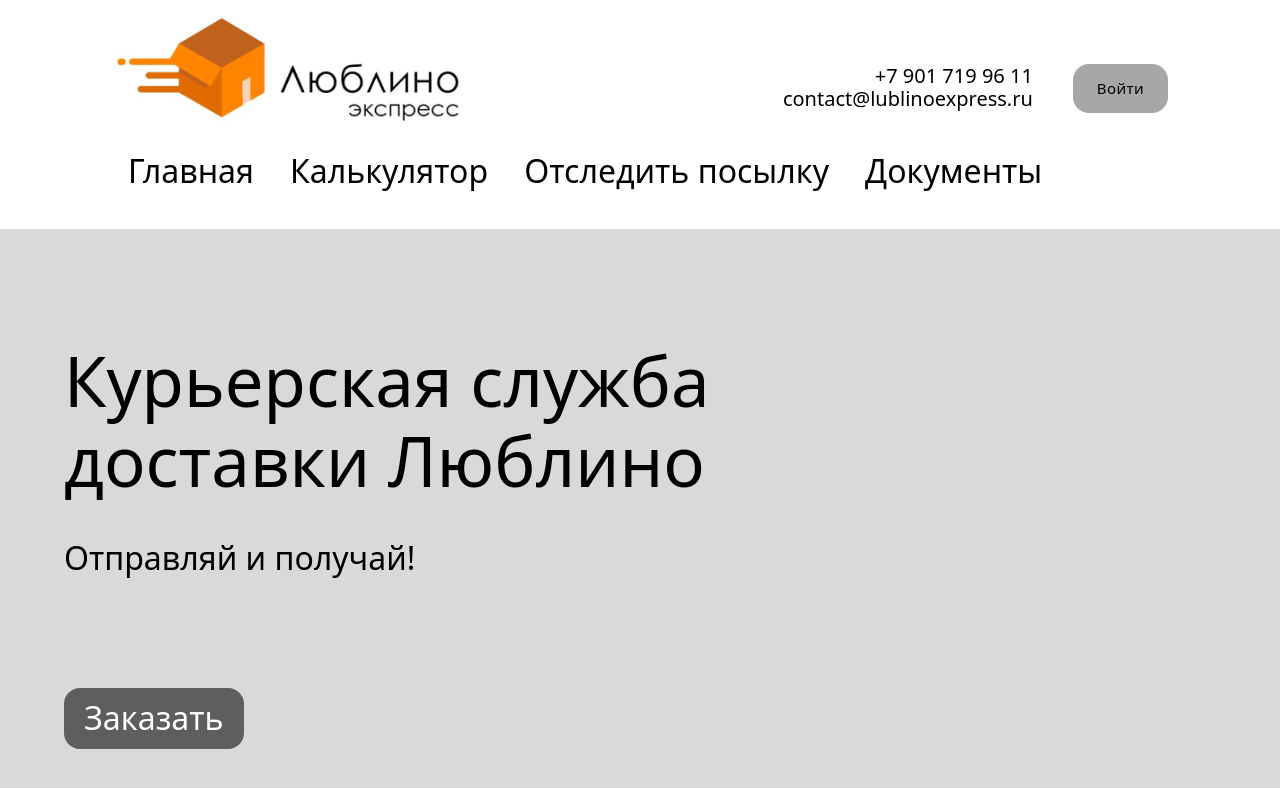
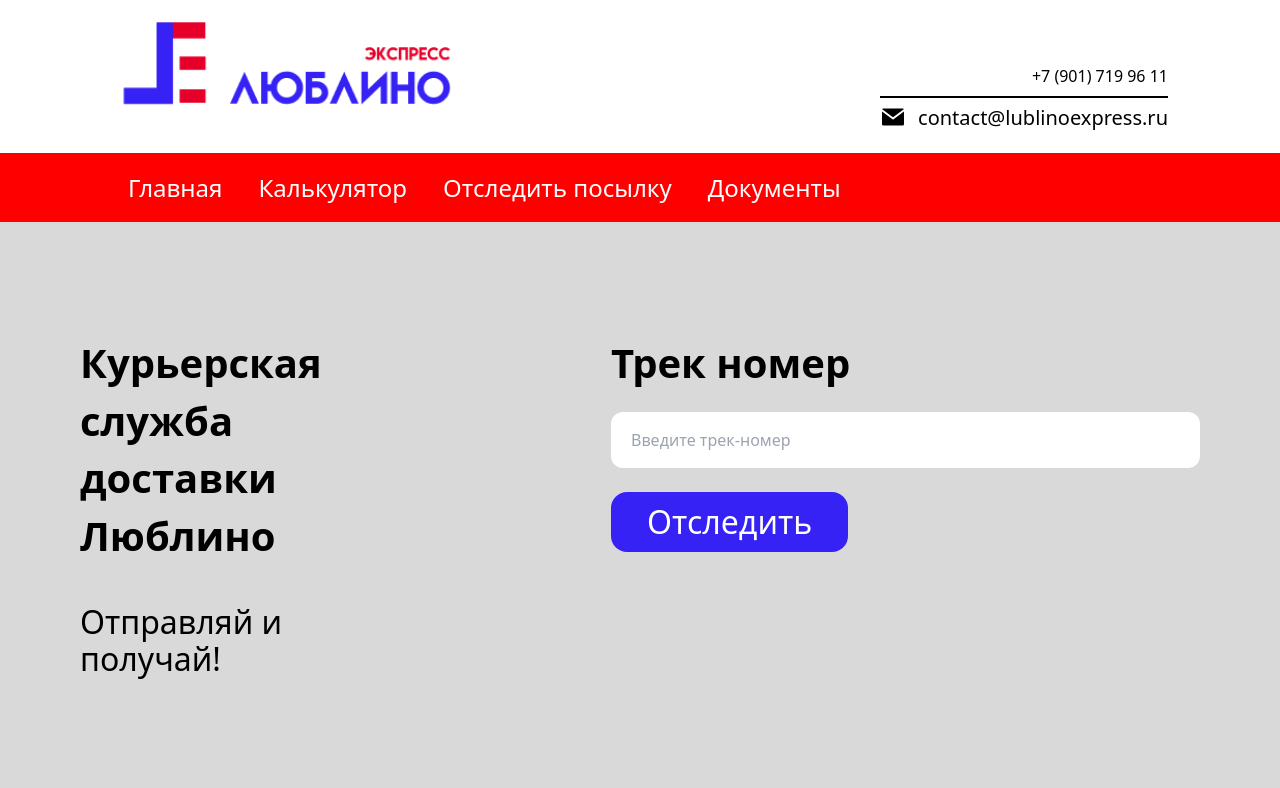
Before and after one commit to dmitrikosunovski/lublino, a Next.js app in the folder client/: page / in a window 1280 px wide. Shown: the top 788 px of the page. Built offline with nearby package versions, Linux system fonts and the light colour scheme.

Commit message:
visual-fix

```diff
--- a/client/src/Components/FirstScreen/FirstScreen.module.scss
+++ b/client/src/Components/FirstScreen/FirstScreen.module.scss
@@ -1,14 +1,45 @@
 .container {
-    @apply pt-28 pl-16 pb-[200px];
+    @apply pt-28 px-20 pb-[200px];
     background-color: #D9D9D9;
 }
+
 .title {
-    @apply text-6xl
+    @apply text-5xl;
+    font-style: normal;
+    font-weight: 600;
+    font-size: 40px;
+    line-height: 144%;
 }
+
 .subtitle {
     @apply text-2xl mt-10 mb-[112px]
 }
+
 .btn {
- @apply text-2xl text-white px-5 py-3 rounded-2xl border-0 mb-[100px];
- background-color: #5E5E5E;
+    @apply text-2xl text-white px-9 py-3 rounded-2xl border-0 mb-[100px];
+    background-color: #3622F5;
 }
+
+.block {
+    @apply flex;
+}
+
+.blockRight {
+    @apply flex flex-col justify-start pl-[218px];
+}
+
+.track {
+    font-style: normal;
+    font-weight: 600;
+    font-size: 40px;
+    line-height: 144%;
+    color: #000000;
+}
+
+.trackInput {
+    @apply mt-5;
+
+    input {
+        @apply w-[589px] h-[56px] rounded-xl mb-[24px] pl-5;
+    }
+}
--- a/client/src/Components/FirstScreen/FirstScreen.tsx
+++ b/client/src/Components/FirstScreen/FirstScreen.tsx
@@ -3,7 +3,8 @@
 export const FirstScreen = () => {
     return (
         <div className={styles.container}>
-            <div>
+            <div className={styles.block}>
+            <div className={styles.blockLeft}>
                 <div>
                 <div className={styles.title}>Курьерская служба</div>
                 <div className={styles.title}>доставки Люблино</div>
@@ -15,6 +16,14 @@
                     <button className={styles.btn}>Заказать</button>
                 </div>
             </div>
+            <div className={styles.blockRight}>
+            <div className={styles.track}>Трек номер</div>
+            <div className={styles.trackInput}><input type='text' placeholder='Введите трек-номер'/></div>
+            <div>
+                    <button className={styles.btn}>Отследить</button>
+                </div>
+            </div>
+            </div>
         </div>
     )
 }
--- a/client/src/Components/Header/Header.module.scss
+++ b/client/src/Components/Header/Header.module.scss
@@ -18,8 +18,16 @@
     @apply flex-col text-right
 }
 
-.conttext {
-    @apply text-lg
+.conttext1 {
+    @apply text-lg flex gap-x-3;
+
+    h2 {
+        font-family: 'Montserrat';
+        font-style: normal;
+        font-weight: 500;
+        font-size: 44px;
+        line-height: 29px;
+    }
 }
 
 .btn {
@@ -28,9 +36,21 @@
 }
 
 .lowHeader {
-    @apply mt-6 px-32 pb-10 flex justify-start gap-9
+    @apply mt-6 px-32 py-5 flex justify-start gap-9;
+    background-color: red;
+    color: white;
 }
 
 .lowHeaderText {
-    @apply text-2xl font-normal
+    @apply text-2xl font-normal;
+    font-style: normal;
+    font-weight: 500;
+    font-size: 24px;
+    line-height: 29px;
+    text-align: center;
 }
+
+.line {
+    @apply w-full h-[2px] my-[8px];
+    background-color: black;
+}
--- a/client/src/Components/Header/Header.tsx
+++ b/client/src/Components/Header/Header.tsx
@@ -1,3 +1,4 @@
+import { MailIcon } from '../Icons/MailIcon';
 import styles from './Header.module.scss';
 import Image from 'next/image'
 
@@ -17,11 +18,9 @@
             </div>
             <div className={styles.rightcont}>
                 <div className={styles.contacts}>
-                <div className={styles.conttext}>+7 901 719 96 11</div>
-                <div className={styles.conttext}>contact@lublinoexpress.ru</div>
-                </div>
-                <div>
-                    <button className={styles.btn}>Войти</button>
+                <div className={styles.conttext}><h2>+7 (901) 719 96 11</h2></div>
+                <div className={styles.line}></div>
+                <div className={styles.conttext1}><MailIcon/><h3>contact@lublinoexpress.ru</h3></div>
                 </div>
             </div>
         </div>
--- /dev/null
+++ b/client/src/Components/Icons/MailIcon.tsx
@@ -0,0 +1,9 @@
+export const MailIcon = () => {
+    return (
+        <svg width="26" height="22" viewBox="0 0 26 22" fill="none" xmlns="http://www.w3.org/2000/svg">
+            <path d="M3.4 1.5H22.6C23.92 1.5 25 2.56875 25 3.875V18.125C25 19.4312 23.92 20.5 22.6 20.5H3.4C2.08 20.5 1 19.4312 1 18.125V3.875C1 2.56875 2.08 1.5 3.4 1.5Z" fill="black" stroke="white" stroke-width="2" stroke-linecap="round" stroke-linejoin="round" />
+            <path d="M25 3.5L13 12.5L1 3.5" fill="black" />
+            <path d="M25 3.5L13 12.5L1 3.5" stroke="white" stroke-width="2" stroke-linecap="round" stroke-linejoin="round" />
+        </svg>
+    )
+}
--- a/client/src/Components/MapScreen/MapScreen.module.scss
+++ b/client/src/Components/MapScreen/MapScreen.module.scss
@@ -18,3 +18,8 @@
 .cities {
     @apply mt-[256px]
 }
+.line {
+    height: 69px;
+    background-color: #3622F5;
+    margin-top: 40px;
+}
--- a/client/src/Components/MapScreen/MapScreen.tsx
+++ b/client/src/Components/MapScreen/MapScreen.tsx
@@ -3,6 +3,7 @@
 
 export const MapScreen = () => {
     return (
+        <>
     <div className={styles.container}>
         <div>
             <div className={styles.title}>Мы можем доставить</div>
@@ -19,11 +20,13 @@
     <Image
         src="/map.png"
         alt="Map"
-        width={783}
-        height={526}
+        width={983}
+        height={626}
         priority
       />
     </div>
     </div>
+    <div className={styles.line}></div>
+    </>
     )
 }
```
Also changed, not shown: client/public/logo.png, client/public/map.png.
